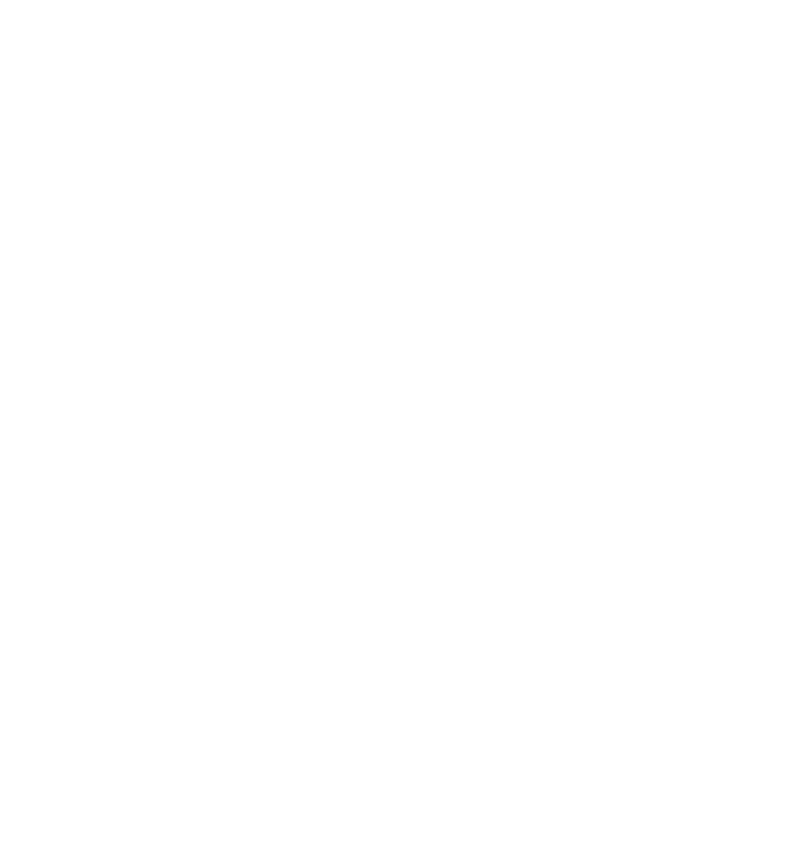
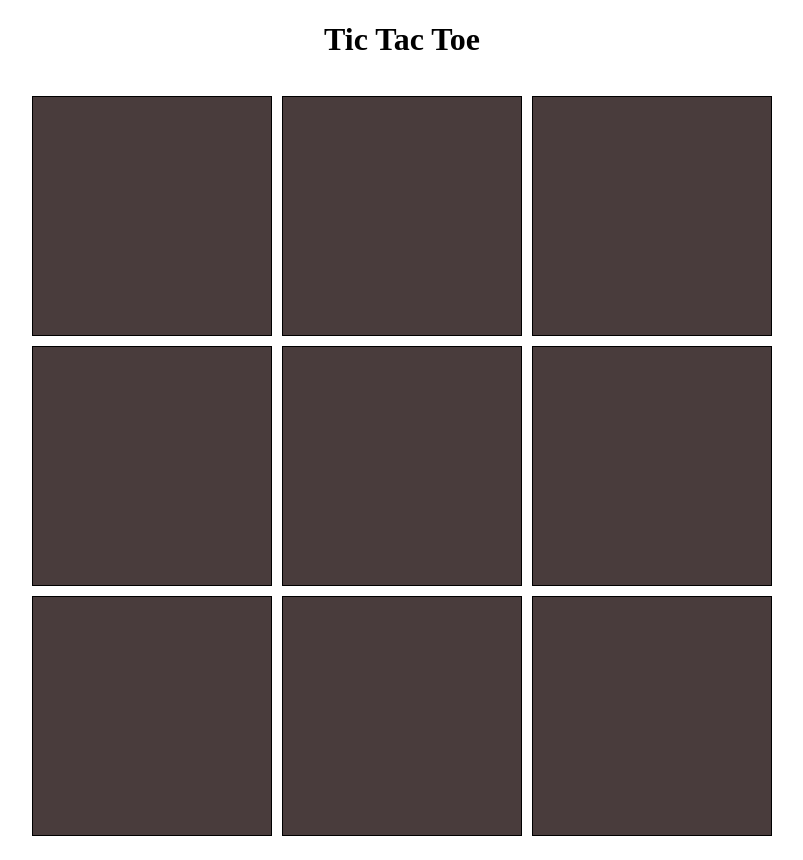
Before and after one commit to paklong/tic-tac-toe, a plain HTML site: page index.html in a window 1280 px wide. Shown: the whole page, without its empty margins (238-1041 px from the left). Before the commit the page ends 800 px from the top, so only its background shows below. Drawn offline with Linux system fonts and the light colour scheme.

Commit message:
Add barebone gameboard

```diff
--- /dev/null
+++ b/gameboard.js
@@ -0,0 +1,17 @@
+const gameboard = (function () {
+
+    const gameboard = [
+        ['O', 'X', 'O'],
+        ['O', 'X', 'O'],
+        ['X', 'X', 'O'],
+    ];
+
+    //cache dom
+    const $cells = document.querySelectorAll('.cell');
+    // $cells[0].getAttribute('data-index')
+
+    //render
+    function render(params) {
+
+    }
+})();
--- a/index.html
+++ b/index.html
@@ -6,5 +6,21 @@
         <link rel="stylesheet" href="style.css">
         <title>Document</title>
     </head>
-    <body></body>
+    <body>
+        <h1>Tic Tac Toe</h1>
+        <div class="container">
+            <div class="gameboard">
+                <button class="cell" data-index="0"></button>
+                <button class="cell" data-index="1"></button>
+                <button class="cell" data-index="2"></button>
+                <button class="cell" data-index="3"></button>
+                <button class="cell" data-index="4"></button>
+                <button class="cell" data-index="5"></button>
+                <button class="cell" data-index="6"></button>
+                <button class="cell" data-index="7"></button>
+                <button class="cell" data-index="8"></button>
+            </div>
+        </div>
+        <script src="gameboard.js"></script>
+    </body>
 </html>
--- a/style.css
+++ b/style.css
@@ -0,0 +1,25 @@
+h1 {
+    text-align: center;
+}
+
+.container {
+    display: flex;
+    justify-content: center;
+    align-items: center;
+}
+
+.gameboard {
+    padding: 16px;
+    display: grid;
+    grid-template-columns: repeat(3, 1fr);
+    gap: 10px;
+}
+
+.cell {
+    width: 15rem;
+    height: 15rem;
+    border: 1px solid black;
+    background: rgb(73, 60, 60);
+    font-size: 2em;
+    cursor: pointer;
+}
```
